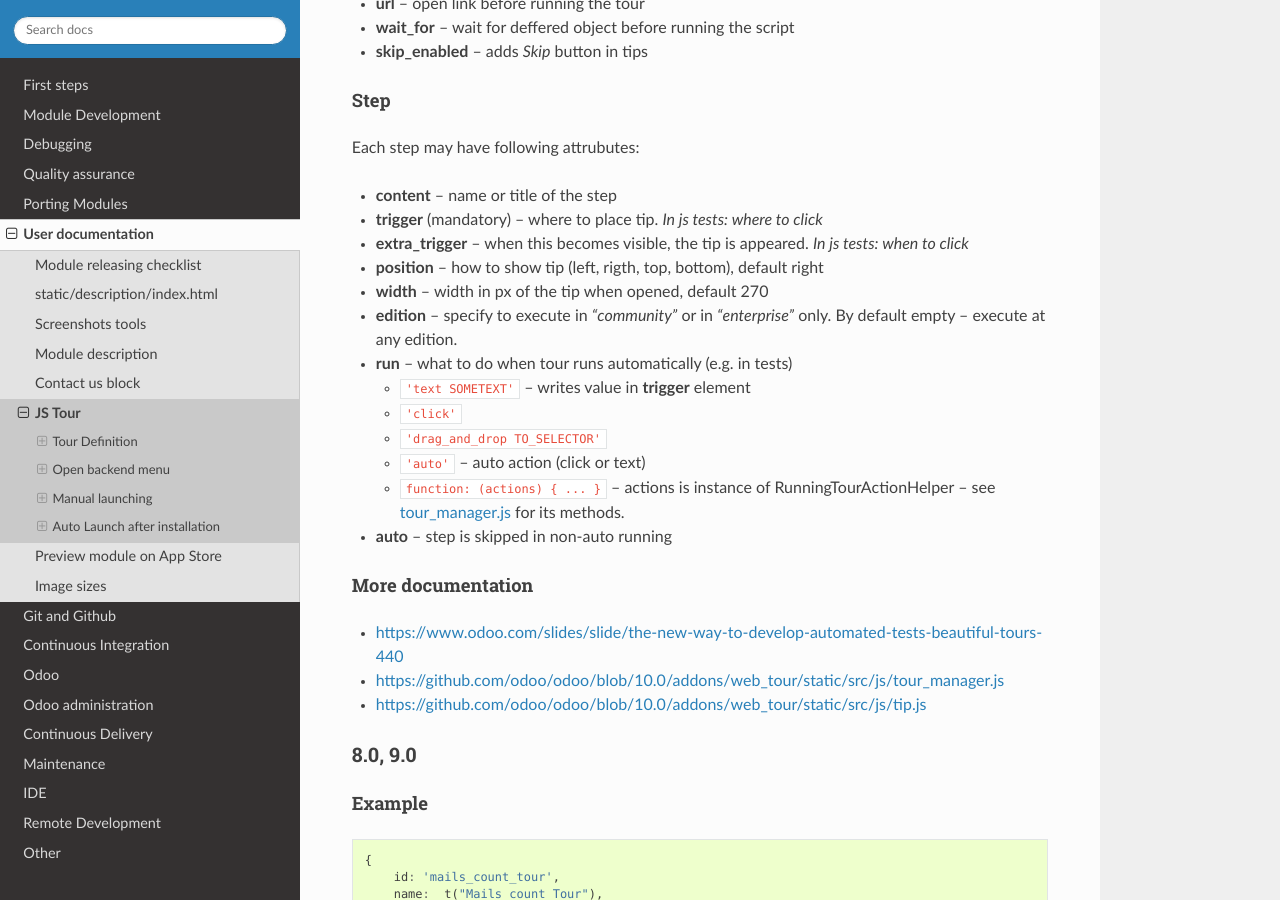
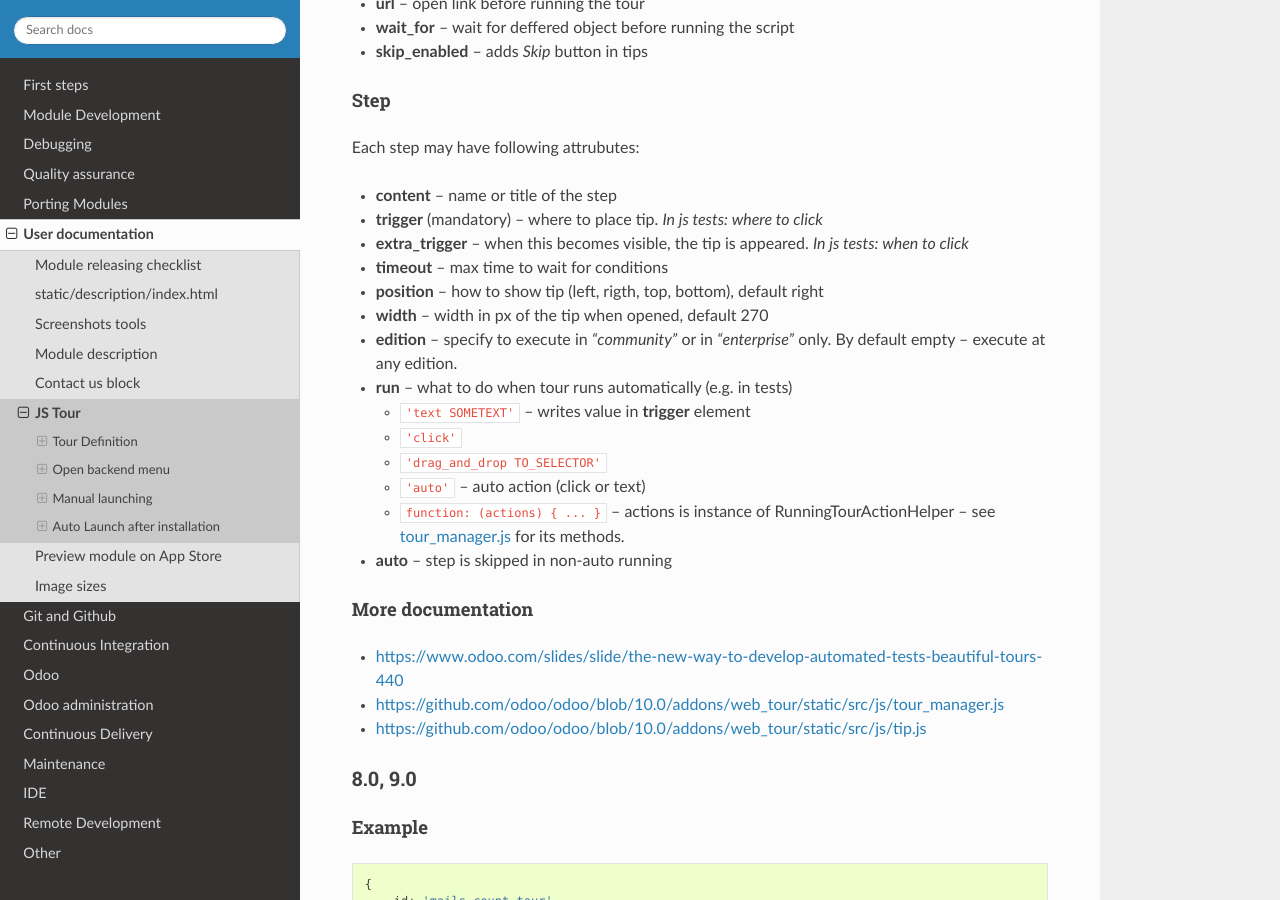
Before and after one commit to itpp-labs/odoo-development, a Sphinx documentation site: the page built from docs/description/js_tour.rst, in a window 1280 px wide and 900 px high, scrolled down 1935 px. Built offline with Sphinx 7.4.7 and the Read the Docs theme 2.0.0, drawn with Linux system fonts in a browser that asks for light colours.

Commit message:
Step supports timeout attribute
https://github.com/odoo/odoo/pull/21750

```diff
--- a/docs/description/js_tour.rst
+++ b/docs/description/js_tour.rst
@@ -84,6 +84,7 @@ Each step may have following attrubutes:
 * **content** -- name or title of the step
 * **trigger** (mandatory) -- where to place tip. *In js tests: where to click*
 * **extra_trigger** -- when this becomes visible, the tip is appeared. *In js tests: when to click*
+* **timeout** -- max time to wait for conditions
 * **position** -- how to show tip (left, rigth, top, bottom), default right
 * **width** -- width in px of the tip when opened, default 270
 * **edition** -- specify to execute in *"community"* or in *"enterprise"* only. By default empty -- execute at any edition.
```
